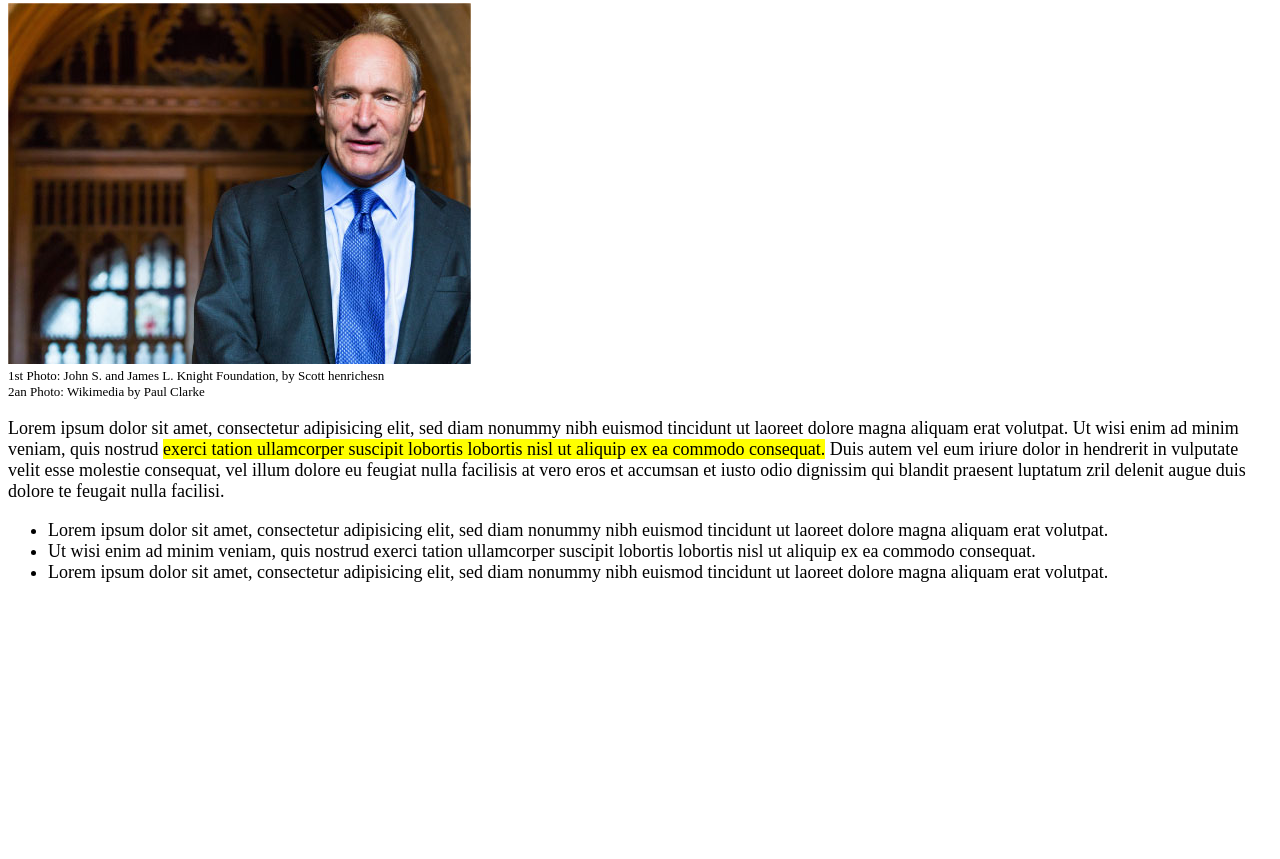
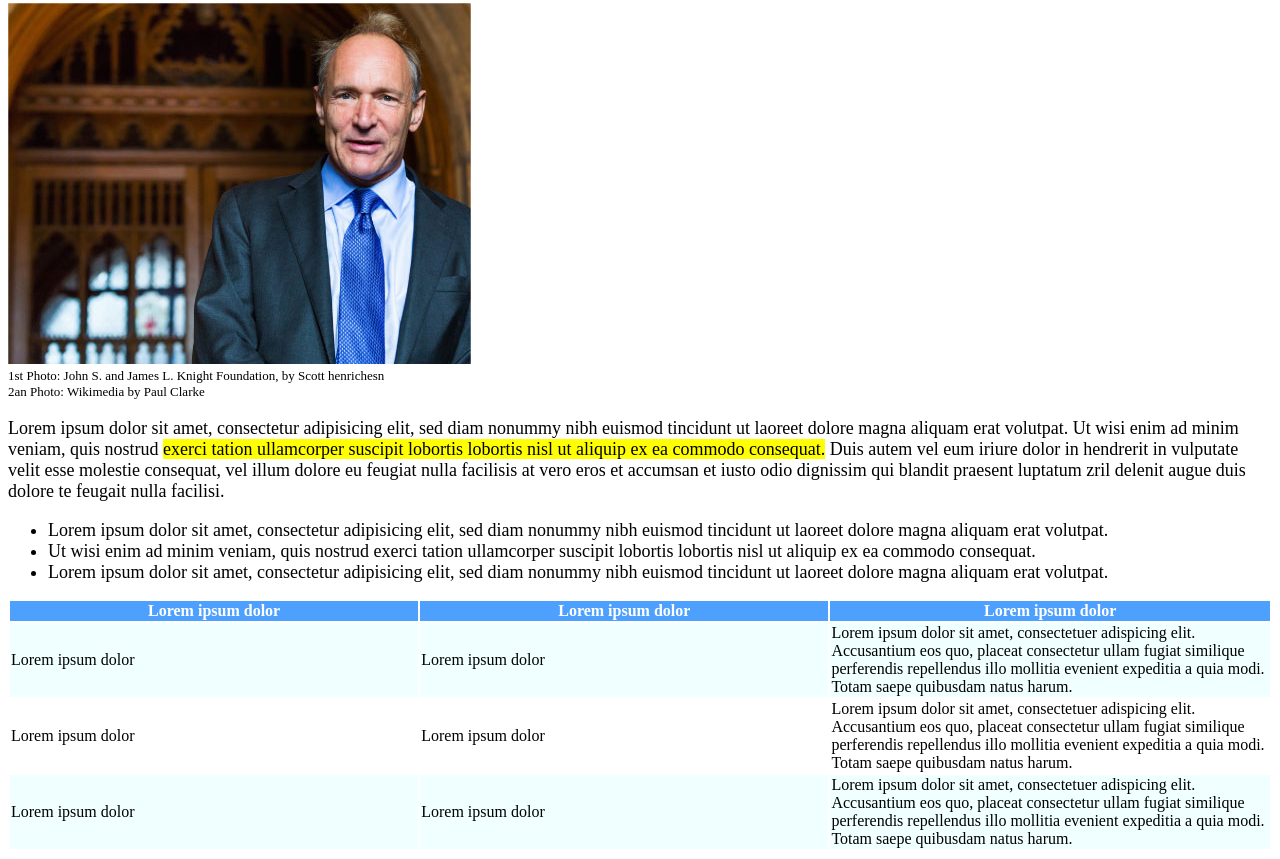
Before and after one commit to iTsGiuse/cartella-senza-nome, a plain HTML site: page index.html in a window 1280 px wide. Shown: the part 544-1403 px from the top of the page. Before the commit the page ends 1143 px from the top, so only its background shows below. Drawn offline with Linux system fonts and the light colour scheme.

Commit message:
feat: add table

```diff
--- a/index.html
+++ b/index.html
@@ -64,6 +64,48 @@
                     </ul>
                 </section>
                 <! -- Fine elenco non ordinato -->
+
+                <! -- Inizio elenco non ordinato -->
+                <section>
+                    <table>
+                        <thead>
+                            <tr id="titolo_tabella">
+                                <th>Lorem ipsum dolor</th>
+                                <th>Lorem ipsum dolor</th>
+                                <th>Lorem ipsum dolor</th>
+                            </tr>
+                        </head>
+                        <tbody>
+                            <tr class="riga_azzurra_tabella">
+                                <td>Lorem ipsum dolor</td>
+                                <td>Lorem ipsum dolor</td>
+                                <td>Lorem ipsum dolor sit amet, consectetuer adispicing elit.
+                                    Accusantium eos quo, placeat consectetur ullam fugiat similique
+                                    perferendis repellendus illo mollitia evenient expeditia
+                                    a quia modi. Totam saepe quibusdam natus harum.</td>
+                            </tr>
+                            <tr>
+                                <td >Lorem ipsum dolor</td>
+                                <td>Lorem ipsum dolor</td>
+                                <td>Lorem ipsum dolor sit amet, consectetuer adispicing elit.
+                                   Accusantium eos quo, placeat consectetur ullam fugiat similique
+                                   perferendis repellendus illo mollitia evenient expeditia
+                                   a quia modi. Totam saepe quibusdam natus harum.</td>
+                            </tr>
+                        </tbody>
+                        <tfoot>
+                            <tr class="riga_azzurra_tabella">
+                                <td>Lorem ipsum dolor</td>
+                                <td>Lorem ipsum dolor</td>
+                                <td>Lorem ipsum dolor sit amet, consectetuer adispicing elit.
+                                    Accusantium eos quo, placeat consectetur ullam fugiat similique
+                                    perferendis repellendus illo mollitia evenient expeditia
+                                    a quia modi. Totam saepe quibusdam natus harum.</td>
+                            </tr>
+                        </tfoot>
+                    </table>
+                </section>
+                <! -- Fine elenco non ordinato -->
             </main>
         </article>
     </body>
--- a/style.css
+++ b/style.css
@@ -40,3 +40,18 @@ p, li {
     font-size: 18px;
 }
 /*Fine testo ed elenco articolo*/
+
+/*Inizio formattazione tabella articolo*/
+#titolo_tabella{
+    color: white;
+    background-color: #4EA0FF;
+}
+
+.riga_azzurra_tabella{
+    background-color: azure;
+}
+
+td{
+    width: 2000px;
+}
+/*Fine formattazione tabella articolo*/
```
